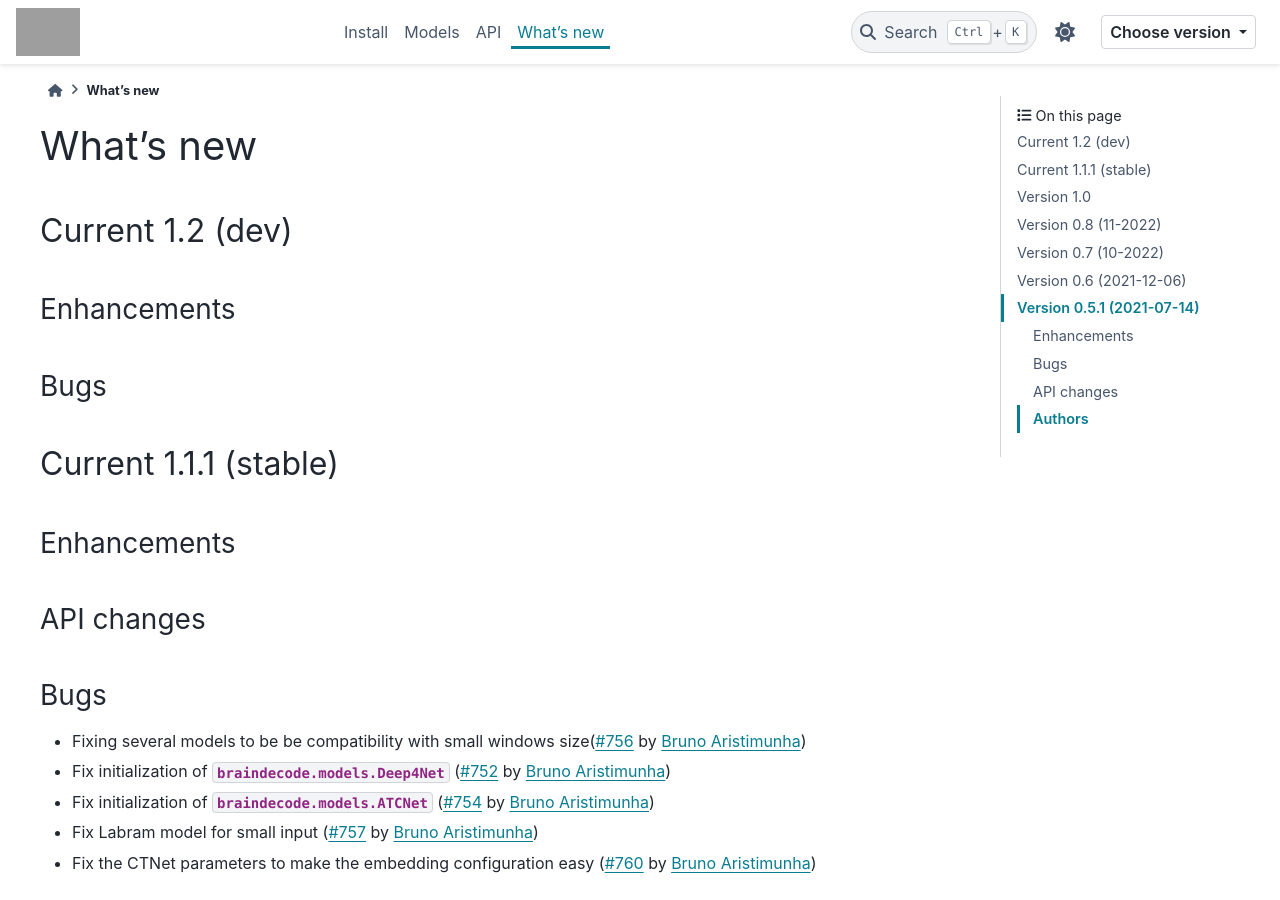
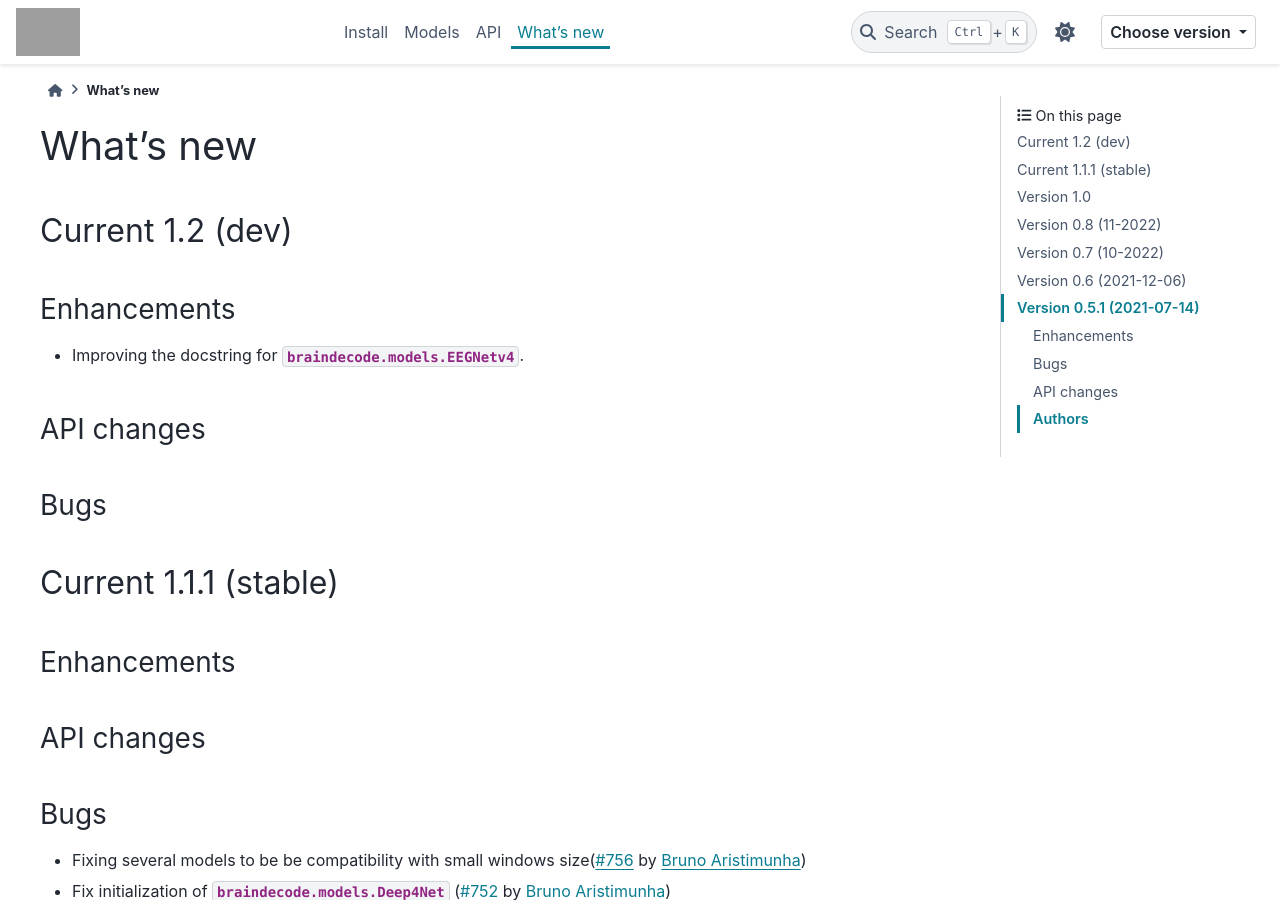
Before and after one commit to braindecode/braindecode, a Sphinx documentation site: the page built from docs/whats_new.rst, in a window 1280 px wide and 900 px high. Built offline with Sphinx 7.4.7 and the PyData theme 0.15.4, drawn with Linux system fonts in a browser that asks for light colours; pages that are not in the unit, such as notebooks, are missing from menus; comment, search, counter and statistics services are not loaded; grey boxes are pictures that could not be loaded.

Commit message:
updating the whats new file

```diff
--- a/docs/whats_new.rst
+++ b/docs/whats_new.rst
@@ -22,6 +22,11 @@ Current 1.2 (dev)
 
 Enhancements
 ~~~~~~~~~~~~
+- Improving the docstring for :class:`braindecode.models.EEGNetv4`.
+
+
+API changes
+~~~~~~~~~~~
 
 Bugs
 ~~~~
```
